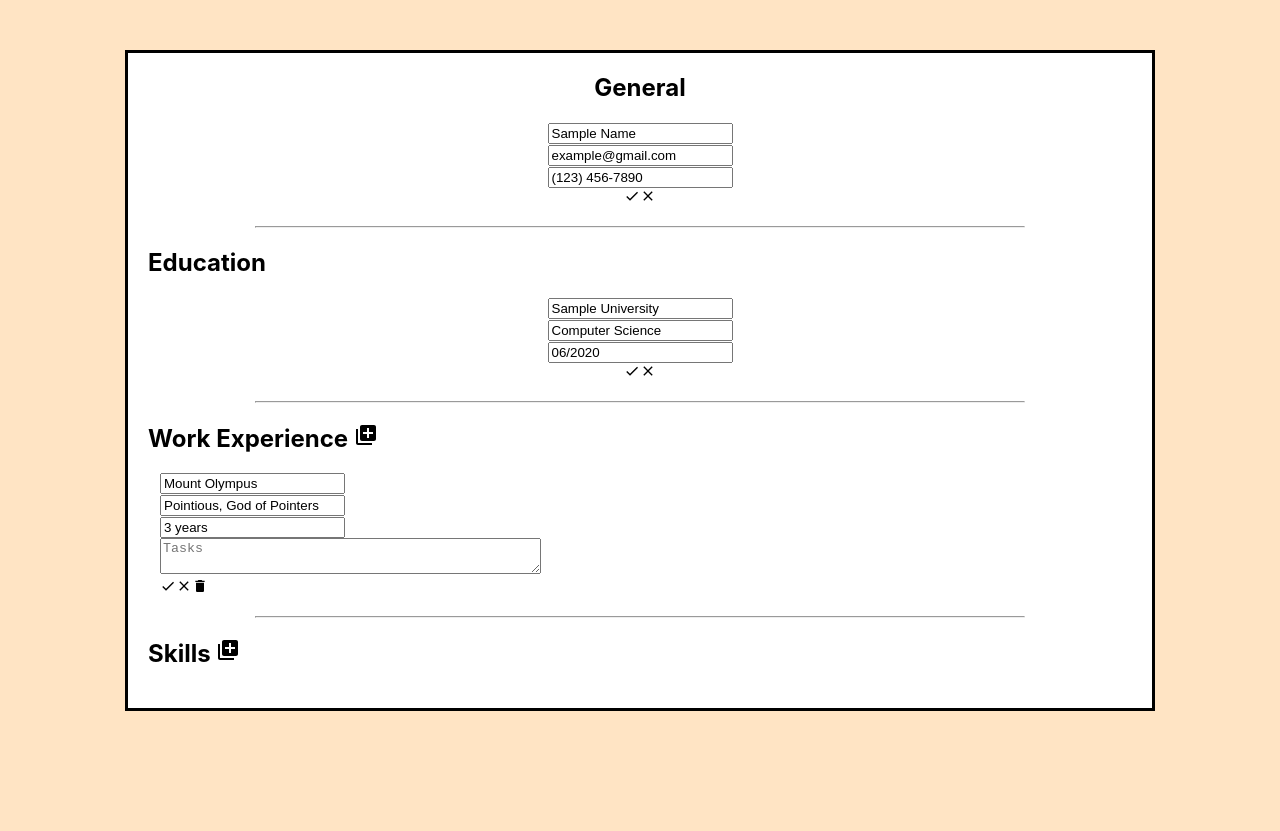
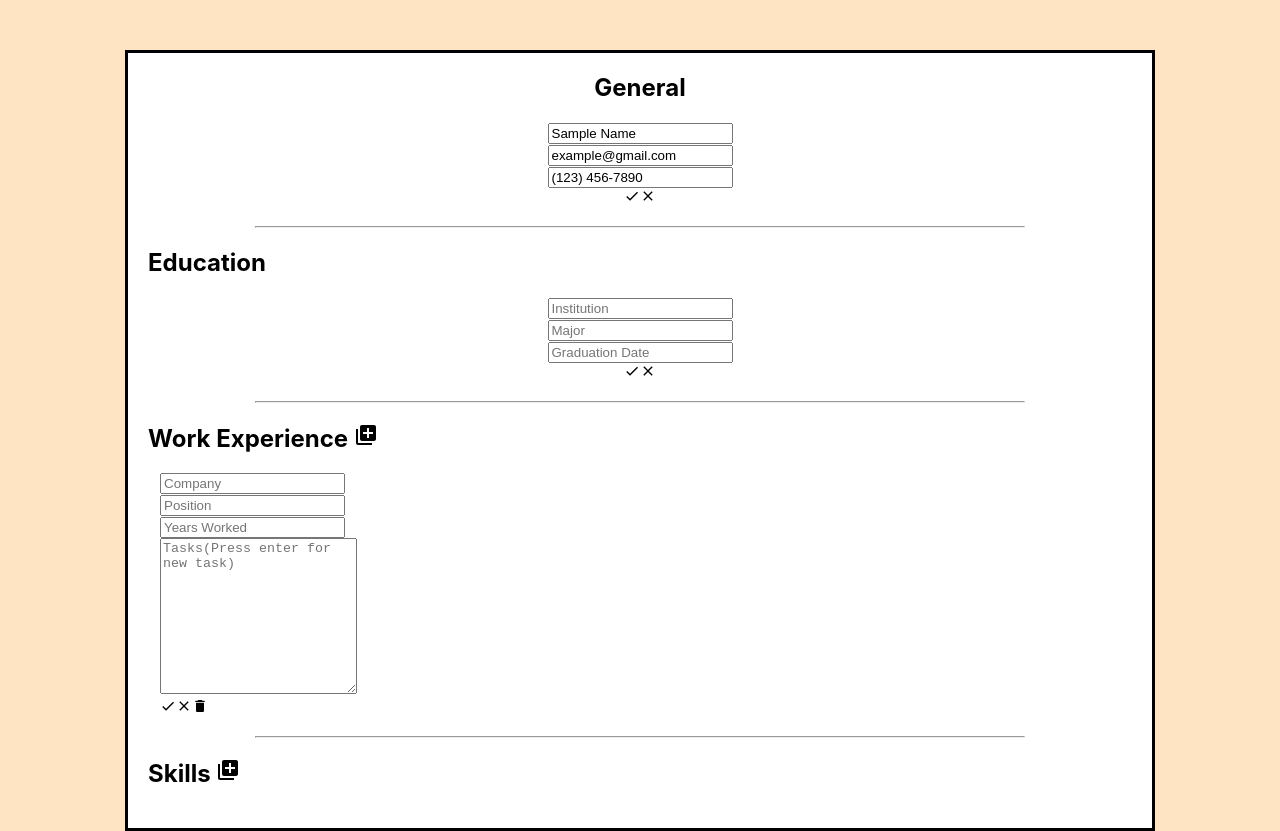
Before and after one commit to Tchao770/CV-Creator, a React (Create React App) app: page / in a window 1280 px wide. Both pictures are taken after a click on the icon 365 px from the left and 434 px from the top of the page. Before the commit the page ends 800 px from the top, so only its background shows below. Built offline with nearby package versions, Linux system fonts and the light colour scheme.

Commit message:
Added task listing to work experience section

```diff
--- a/src/components/Educational.js
+++ b/src/components/Educational.js
@@ -5,9 +5,9 @@ class EducationalInfo extends Component {
     constructor() {
         super();
         this.state = {
-            schoolName: "Sample University",
-            major: "Computer Science",
-            gradDate: "06/2020",
+            schoolName: "",
+            major: "",
+            gradDate: "",
             editMode: true
         };
         this.temp = {
--- a/src/components/Practical.js
+++ b/src/components/Practical.js
@@ -5,11 +5,10 @@ class PracticalInfo extends Component {
     constructor() {
         super();
         this.state = {
-            companyName: "Mount Olympus",
-            position: "Pointious, God of Pointers",
-            yearsWorked: "3 years",
+            companyName: "",
+            position: "",
+            yearsWorked: "",
             task: "",
-            relevantTasks: [],
             editMode: true
         };
         this.temp = {
@@ -62,16 +61,22 @@ class PracticalInfo extends Component {
         this.props.handleRemove(this.props.itemId);
     }
 
+
     renderDisplay() {
-        const { companyName, position, yearsWorked } = this.state;
+        const { companyName, position, yearsWorked, task } = this.state;
+        const taskArr = task.split(/\r?\n/);
+
         return (
             <div className="eduDisplay" onClick={this.toggleEdit}>
                 <h3>{companyName}</h3>
                 <p><b>Position: </b> {position}</p>
                 <p><b>Years worked: </b> {yearsWorked}</p>
                 <ul>
-                    <li>Work</li>
-                    <li>Pace</li>
+                    {
+                        taskArr.map(task => {
+                            return <li>{task}</li>
+                        })
+                    }
                 </ul>
             </div>
         );
@@ -79,7 +84,7 @@ class PracticalInfo extends Component {
 
     renderEdit() {
         const { classname } = this.props;
-        const { companyName, position, yearsWorked } = this.state;
+        const { companyName, position, yearsWorked, task } = this.state;
         return (
             <div className={[classname, "pracDisplay"].join(' ')}>
                 <input name="companyName" placeholder="Company"
@@ -88,10 +93,10 @@ class PracticalInfo extends Component {
                     value={position} onChange={this.handleChange} /><br />
                 <input name="yearsWorked" placeholder="Years Worked"
                     value={yearsWorked} onChange={this.handleChange} /><br />
-                <textarea name="task" placeholder="Tasks" cols="45"/><br/>
-                <MdDone className="buttons" onClick={this.handleSave}/>
-                <MdClear className="buttons" onClick={this.handleCancel}/>
-                <MdDelete className="buttons" onClick={this.removeButton}/>
+                <textarea name="task" placeholder="Tasks(Press enter for new task)" value={task} rows="10" cols="22" onChange={this.handleChange} /><br />
+                <MdDone className="buttons" onClick={this.handleSave} />
+                <MdClear className="buttons" onClick={this.handleCancel} />
+                <MdDelete className="buttons" onClick={this.removeButton} />
             </div>
         );
     }
--- a/src/components/Skills.js
+++ b/src/components/Skills.js
@@ -5,8 +5,8 @@ class SkillInfo extends Component {
     constructor() {
         super();
         this.state = {
-            skill: "Javascript",
-            level: 5,
+            skill: "",
+            level: 0,
             editMode: true
         };
         this.temp = {
@@ -79,7 +79,7 @@ class SkillInfo extends Component {
         const { skill, level } = this.state;
         return (
             <div className={classname}>
-                <input name="skill" placeholder="Company"
+                <input name="skill" placeholder="Skill"
                     value={skill} onChange={this.handleChange} /><br />
                 <input name="level" placeholder="level"
                     value={level} onChange={this.handleChange} /><br />
```
Also changed, not shown: 1 other file (tests, documents, lock files or other folders).
